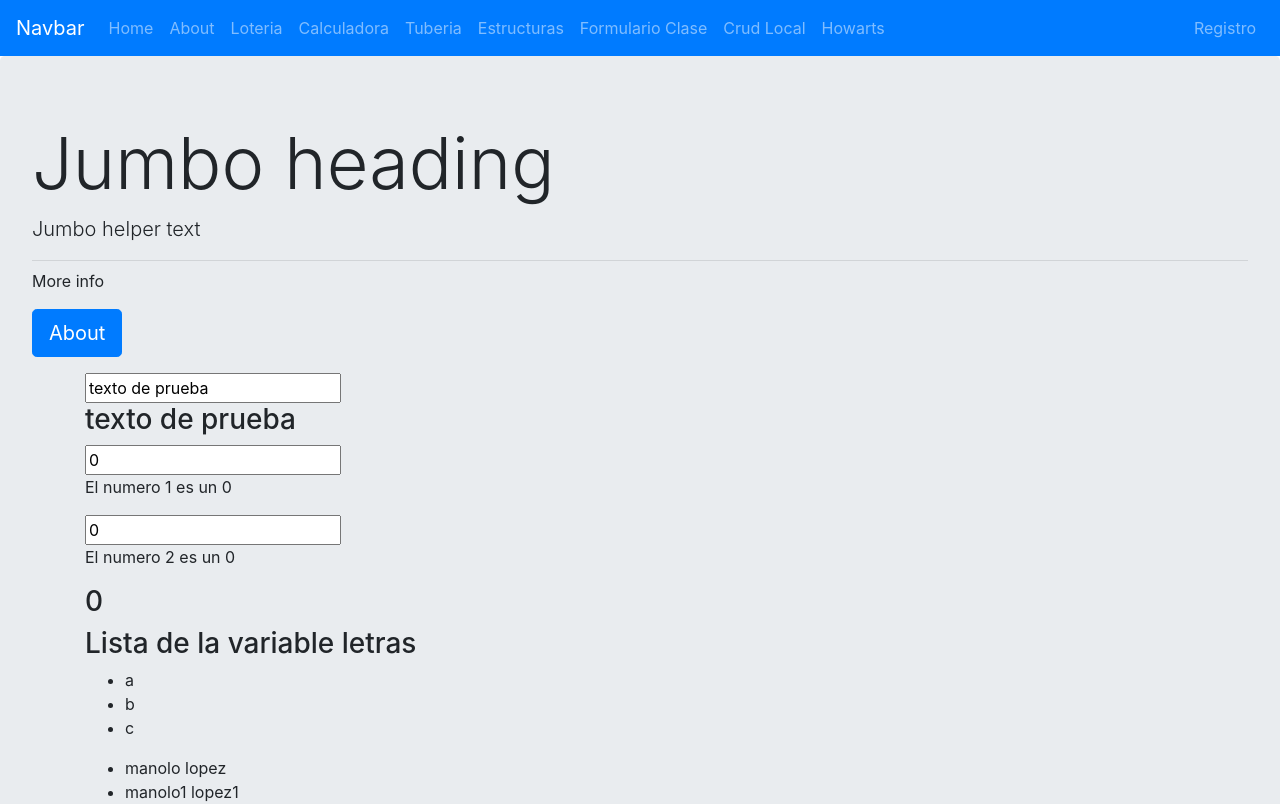
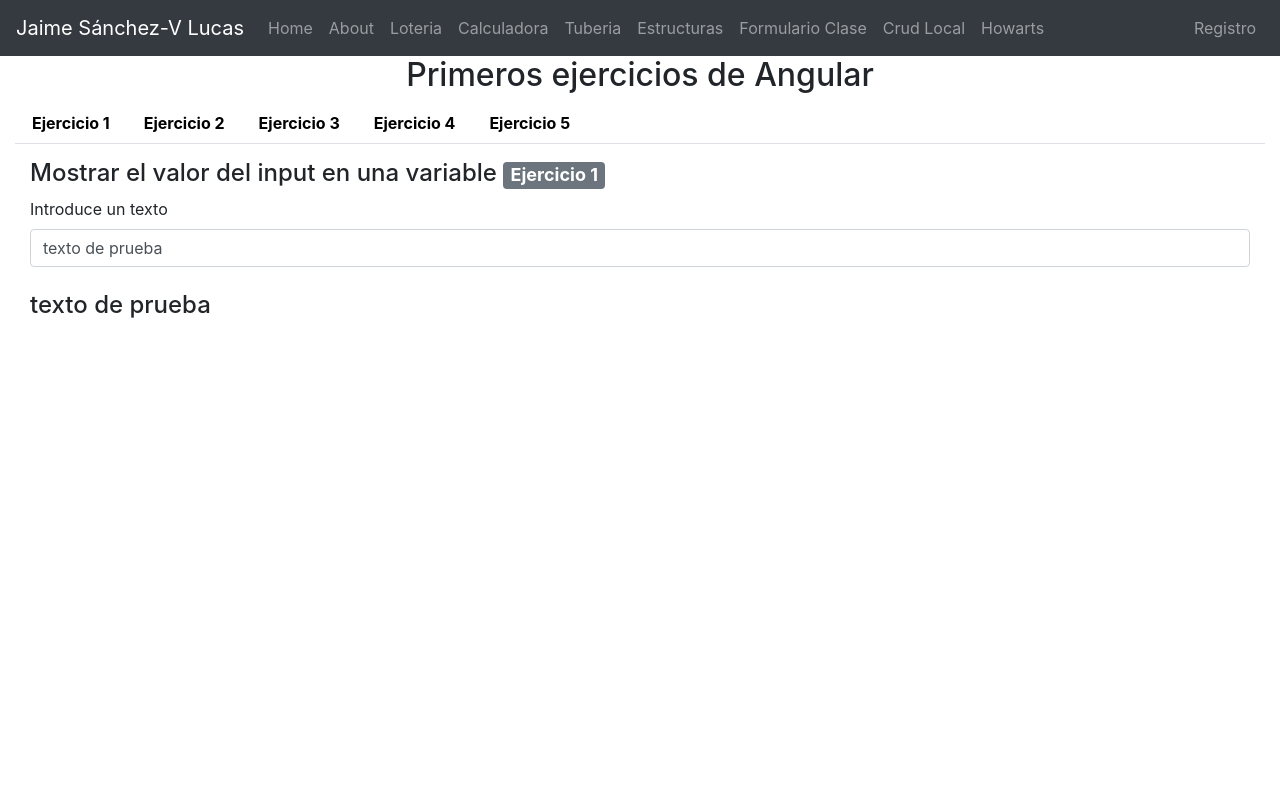
Before and after one commit to jaimesvlucas/prueba, an Angular app: page / in a window 1280 px wide. Shown: the top 804 px of the page. Built offline with nearby package versions, Linux system fonts and the light colour scheme.

Commit message:
Version 1.10 se ha actualizado el componente de home, about, y loteria

```diff
--- a/src/app/componentes/about/about.component.html
+++ b/src/app/componentes/about/about.component.html
@@ -1 +1,8 @@
-<p>about works!</p>
+<div class="container">
+  <div class="row d-flex justify-content-center ">
+    <div class="col-3 ">
+      <h1>IT WORKS</h1>
+      <img src="https://cdn.betterttv.net/emote/5d38aaa592fc550c2d5996b8/3x" alt="peepoClap">
+    </div>
+  </div>
+</div>
--- a/src/app/componentes/generar-loteria/generar-loteria.component.html
+++ b/src/app/componentes/generar-loteria/generar-loteria.component.html
@@ -1,3 +1,9 @@
-<h5>el  numero aleatorio es {{ digito}}</h5>
-<p>Mi padre me pasa este número {{ entrada }}</p>
-<p>Mi padre me pasa el objeto {{ objetoEntrada.nombre }} {{ objetoEntrada.apellido }}</p>
+<div class="container-fluid">
+  <div class="row">
+    <div class="col">
+      <h5>El  numero aleatorio es {{ digito}}</h5>
+      <p *ngIf="entrada!=null">Mi padre me pasa este número {{ entrada }}</p>
+      <p>Mi padre me pasa el objeto {{ objetoEntrada.nombre }} {{ objetoEntrada.apellido }}</p>
+    </div>
+  </div>
+</div>
--- a/src/app/componentes/home/home.component.css
+++ b/src/app/componentes/home/home.component.css
@@ -0,0 +1,21 @@
+.operandoSuma {
+  font-size: 20px;
+  margin: 0px 5px;
+}
+
+.tituloHome {
+  text-align: center;
+}
+
+.linksNavs {
+  color: black;
+  font-weight: bold;
+}
+
+.linksNavs:active {
+  color: dimgrey;
+}
+
+.contenedor {
+  margin-top: 15px;
+}
--- a/src/app/componentes/home/home.component.html
+++ b/src/app/componentes/home/home.component.html
@@ -1,29 +1,70 @@
-<div class="jumbotron">
-    <h1 class="display-3">Jumbo heading</h1>
-    <p class="lead">Jumbo helper text</p>
-    <hr class="my-2">
-    <p>More info</p>
-    <p class="lead">
-        <a class="btn btn-primary btn-lg" routerLink="/about" role="button">About</a>
-    </p>
-    <div class="container">
-        <input type="text" [(ngModel)]="variable">
-        <h3>{{variable}}</h3>
-        <input type="number" [(ngModel)]="num1"><br>
-        <p *ngIf="num1==0">El numero 1 es un 0</p>
-        <input type="number" [(ngModel)]="num2"><br>
-        <p *ngIf="num2==0">El numero 2 es un 0</p>
-        <h3>{{sumaNumeros()}}</h3>
-        <h3>Lista de la variable letras</h3>
+<div class="container-fluid">
+    <h2 class="tituloHome">Primeros ejercicios de Angular</h2>
+    <ul class="nav nav-tabs" id="myTab" role="tablist">
+        <li class="nav-item">
+            <a class="nav-link linksNavs" id="home-tab" data-toggle="tab" href="#ejercicio1" role="tab" aria-controls="home" aria-selected="true">Ejercicio 1</a>
+        </li>
+        <li class="nav-item">
+            <a class="nav-link linksNavs" id="profile-tab" data-toggle="tab" href="#ejercicio2" role="tab" aria-controls="profile" aria-selected="false">Ejercicio 2</a>
+        </li>
+        <li class="nav-item">
+            <a class="nav-link linksNavs" id="contact-tab" data-toggle="tab" href="#ejercicio3" role="tab" aria-controls="contact" aria-selected="false">Ejercicio 3</a>
+        </li>
+        <li class="nav-item">
+            <a class="nav-link linksNavs" id="contact-tab" data-toggle="tab" href="#ejercicio4" role="tab" aria-controls="contact" aria-selected="false">Ejercicio 4</a>
+            </li>
+            <li class="nav-item">
+            <a class="nav-link linksNavs" id="contact-tab" data-toggle="tab" href="#ejercicio5" role="tab" aria-controls="contact" aria-selected="false">Ejercicio 5</a>
+            </li>
+    </ul>
+    <div class="tab-content" id="myTabContent">
+        <div class="tab-pane fade show active" id="ejercicio1" role="tabpanel" aria-labelledby="home-tab">
+            <div class="container-fluid contenedor">
+                <h4>Mostrar el valor del input en una variable <span class="badge badge-secondary">Ejercicio 1</span></h4>
+                <div class="form-group">
+                    <label for="texto">Introduce un texto</label>
+                    <input id="texto" class="form-control"  type="text" [(ngModel)]="variable"><br>
+                    <h4>{{variable}}</h4>
+                </div>
+            </div>
+        </div>
+        <div class="tab-pane fade" id="ejercicio2" role="tabpanel2" aria-labelledby="profile-tab">
+            <div class="container-fluid contenedor">
+                <h4>2:Mostrar el valor de la suma de dos números <span class="badge badge-secondary">Ejercicio 2</span></h4>
+                <input type="number" [(ngModel)]="num1">
+                <span class="operandoSuma">+</span>
+                <input type="number" [(ngModel)]="num2">
+                <div class="col-4 contenedor">
+                    <div class="alert alert-danger" *ngIf="num1==0">**El numero 1 es un 0**</div>
+                    <div class="alert alert-danger" *ngIf="num2==0">**El numero 2 es un 0**</div>
+                </div>
+                <h5>El resultado es {{sumaNumeros()}}</h5>
+            </div>
+        </div>
+        <div class="tab-pane fade" id="ejercicio3" role="tabpanel3" aria-labelledby="contact-tab">
+            <div class="container-fluid contenedor">
+                <h4>Mostrar un array de letras en una lista <span class="badge badge-secondary">Ejercicio 3</span></h4>
                 <ul>
                     <li *ngFor="let items of letras;index as i">{{letras[i]}}</li>
                 </ul>
+            </div>
+        </div>
+        <div class="tab-pane fade" id="ejercicio4" role="tabpanel3" aria-labelledby="contact-tab">
+            <div class="container-fluid contenedor">
+                <h4>4:Mostar una array de usuarios <span class="badge badge-secondary">Ejercicio 4</span></h4>
                 <ul>
                     <li (click)="muestraUsuario(items)" *ngFor="let items of usuarios">{{items.nombre}} {{items.apellido}}</li>
                 </ul>
-        <p>{{usuario}}</p>
+                <div class="alert alert-primary">{{usuario}}</div>
             </div>
+        </div>
+        <div class="tab-pane fade" id="ejercicio5" role="tabpanel3" aria-labelledby="contact-tab">
+            <div class="container-fluid contenedor">
+                <h4>5:Mostrar un array de objetos Usuario <span class="badge badge-secondary">Ejercicio 5</span></h4>
                 <ul>
                     <li (click)="muestraUsuario(items)" *ngFor="let items of usuarios1">{{items.nombre}} {{items.apellido}}</li>
                 </ul>
             </div>
+        </div>
+    </div>
+</div>
--- a/src/app/componentes/loteria/loteria.component.html
+++ b/src/app/componentes/loteria/loteria.component.html
@@ -1,9 +1,17 @@
-<p>loteria works!</p>
-<app-generar-loteria #numero1></app-generar-loteria>
-<app-generar-loteria #numero2></app-generar-loteria>
-{{numero1.digito}} {{numero2.digito}}
-<button (click)="numero1.generarNumeroAleatorio(); numero2.generarNumeroAleatorio()">Dame un numero</button>
-<p *ngIf="numero1.digito==numero2.digito; else elseblock">Premio</p>
-<ng-template #elseblock><p>Sigue jugando</p></ng-template>
-<app-generar-loteria entrada = "1323"></app-generar-loteria>
-<app-generar-loteria [objetoEntrada] = objeto></app-generar-loteria>
+<h1>Ejercicios con funciones y llamadas a componentes hijos</h1>
+<div class="container-fluid">
+  <app-generar-loteria #numero1></app-generar-loteria>
+  <app-generar-loteria #numero2></app-generar-loteria>
+  <div class="row">
+    <div class="col">
+      <div class="container-fluid">
+        <h5>{{numero1.digito}} {{numero2.digito}}</h5>
+        <button (click)="numero1.generarNumeroAleatorio(); numero2.generarNumeroAleatorio()">Dame un numero</button>
+        <h5 *ngIf="numero1.digito==numero2.digito; else elseblock">Premio</h5>
+        <ng-template #elseblock><h5>Sigue jugando</h5></ng-template>
+      </div>
+    </div>
+  </div>
+  <app-generar-loteria entrada = "1323"></app-generar-loteria>
+  <app-generar-loteria [objetoEntrada] = objeto></app-generar-loteria>
+</div>
--- a/src/app/componentes/navegacion/navegacion.component.html
+++ b/src/app/componentes/navegacion/navegacion.component.html
@@ -1,5 +1,5 @@
-<nav class="navbar navbar-expand-sm navbar-dark bg-primary">
-    <a class="navbar-brand" href="#">Navbar</a>
+<nav class="navbar navbar-expand-sm navbar-dark bg-dark">
+    <a class="navbar-brand" href="#">Jaime Sánchez-V Lucas</a>
     <button class="navbar-toggler d-lg-none" type="button" data-toggle="collapse" data-target="#collapsibleNavId" aria-controls="collapsibleNavId"
         aria-expanded="false" aria-label="Toggle navigation"></button>
     <div class="collapse navbar-collapse" id="collapsibleNavId">
```
Lines whose indentation alone changed are shown as unchanged.
